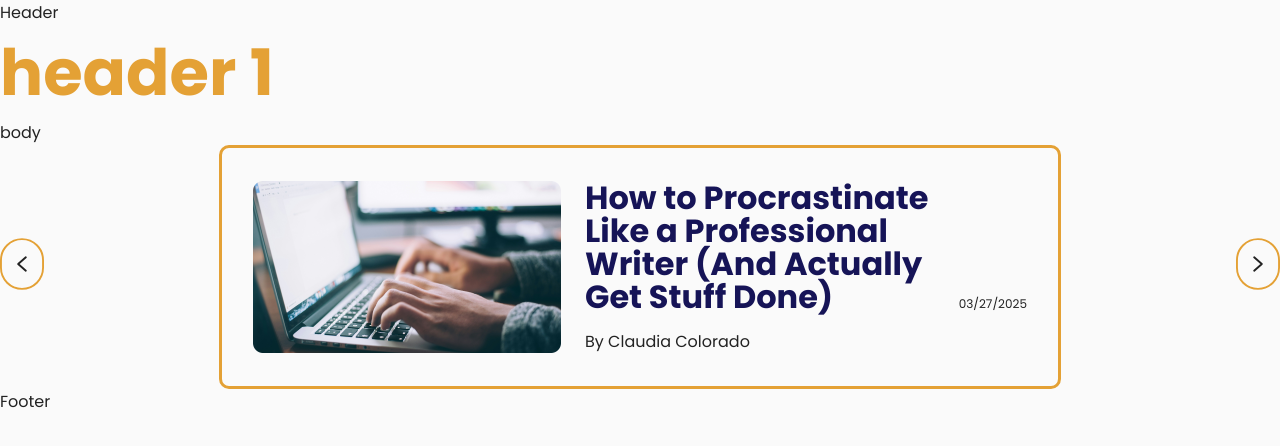
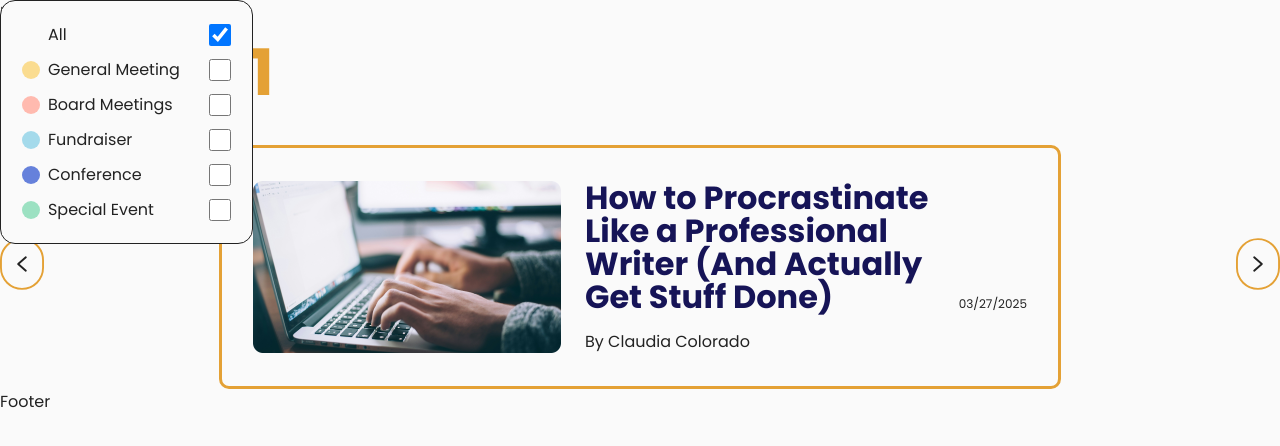
Before and after one commit to include-davis/aggie-fiction, a Next.js app: page / in a window 1280 px wide. Shown: the top 446 px of the page. Built offline with nearby package versions, Linux system fonts and the light colour scheme.

Commit message:
Implemented filter menu logic and changed styling of other components

```diff
--- a/app/(pages)/(home)/page.jsx
+++ b/app/(pages)/(home)/page.jsx
@@ -1,5 +1,6 @@
 import styles from "./page.module.scss";
 import HomeCarousel from "../_components/HomeCarousel/HomeCarousel";
+import FilterMenu from "../_components/FilterMenu/FilterMenu";
 
 export default function Home() {
   return (
@@ -7,6 +8,7 @@ export default function Home() {
       <h1>header 1</h1>
       <p>body</p>
       <HomeCarousel />
+      <FilterMenu />
     </main>
   );
 }
--- a/app/(pages)/_components/CalendarEventCard/CalendarEventCard.jsx
+++ b/app/(pages)/_components/CalendarEventCard/CalendarEventCard.jsx
@@ -13,7 +13,7 @@ export default function CalendarEventCard({event})
             "General Meeting": "#FADC90",
             "Board Meetings": "#FFBAAF",
             "Fundraiser": "#A4DAEB",
-            "Guest Speaker": "#6681DB",
+            "Conference": "#6681DB",
             "Special Event": "#9CE1C2"
         };
         return colorMap[type] || "#EEC358";
@@ -23,8 +23,8 @@ export default function CalendarEventCard({event})
         return null;
 
     return (
-        <div className = {styles.eventCardOverlay} /*onClick = {setIsVisible(false)}*/>
-            <div className = {styles.eventCard} /*onClick = {e => e.stopPropagation()}*/>
+        <div className = {styles.eventCardOverlay} onClick = {() => setIsVisible(false)}>
+            <div className = {styles.eventCard} onClick = {e => e.stopPropagation()}>
                 <div className = {styles.eventType}>
                     <span className = {styles.eventTypeIndicator} style = {{backgroundColor: getEventColor(event.type)}}></span>
                     <span>{event.type}</span>
--- a/app/(pages)/_components/CalendarEventCard/CalendarEventCard.module.scss
+++ b/app/(pages)/_components/CalendarEventCard/CalendarEventCard.module.scss
@@ -5,7 +5,7 @@
     left: 0;
     right: 0;
     bottom: 0;
-    background-color: rgba(0, 0, 0, 0.5);
+    // background-color: rgba(0, 0, 0, 0.5);
     display: flex;
     justify-content: center;
     align-items: center;
@@ -15,8 +15,8 @@
 .eventCard
 {
     background-color: var(--dark-purple);
-    width: 342px;
-    height: 416px;
+    width: 362px;
+    min-height: 223px;
     border-radius: 10px;
     display: flex;
     flex-direction: column;
--- a/app/(pages)/_components/CalendarUpcomingEvent/CalendarUpcomingEvent.jsx
+++ b/app/(pages)/_components/CalendarUpcomingEvent/CalendarUpcomingEvent.jsx
@@ -11,7 +11,7 @@ export default function CalendarUpcomingEvent({event})
             "General Meeting": "#FADC90",
             "Board Meetings": "#FFBAAF",
             "Fundraiser": "#A4DAEB",
-            "Guest Speaker": "#6681DB",
+            "Conference": "#6681DB",
             "Special Event": "#9CE1C2"
         };
         return colorMap[type] || "#EEC358";
--- a/app/(pages)/_components/FilterMenu/FilterMenu.jsx
+++ b/app/(pages)/_components/FilterMenu/FilterMenu.jsx
@@ -1,26 +1,55 @@
+"use client";
 import styles from "./FilterMenu.module.scss";
-// import {useState} from "react";
+import {useState} from "react";
 
 export default function FilterMenu()
 {
-    /*
+    const [isVisible, setIsVisible] = useState(true);
+
     const [filters, setFilters] = useState({
-        all: false,
+        all: true,
         generalMeeting: false,
         boardMeetings: false,
         fundraiser: false,
         conference: false,
-        specialEvent: false
+        specialEvent: false,
     });
 
     const handleCheck = event => {
         const {name, checked} = event.target;
+
+        // If "All" was checked, uncheck everything else
+        if (name == "all" && checked)
+        {
+            setFilters(() => ({
+                all: true,
+                generalMeeting: false,
+                boardMeetings: false,
+                fundraiser: false,
+                conference: false,
+                specialEvent: false,
+            }));
+        }
+        // If anything else is checked, and "All" is also checked, uncheck "All"
+        else if (name != "all" && filters.all)
+        {
+            setFilters((prevFilters) => ({
+                ...prevFilters,
+                all: false,
+                [name]: checked,
+            }));
+        }
+        else
+        {
             setFilters((prevFilters) => ({
                 ...prevFilters,
                 [name]: checked,
             }));
+        }
     };
-    */
+
+    if (!isVisible)
+        return null;
 
     const eventTypes = [
         "All", "General Meeting", "Board Meetings", "Fundraiser", "Conference", "Special Event"
@@ -30,10 +59,19 @@ export default function FilterMenu()
     ];
     const filterTypes = [
         "all", "generalMeeting", "boardMeetings", "fundraiser", "conference", "specialEvent"
-    ]
+    ];
+
+    /* For testing purposes
+    const findBool = b => {
+        if (b)
+            return "True";
+        else
+            return "False"
+    }; */
 
     return (
-        <div className = {styles.menu}>
+        <div className = {styles.filterOverlay} onClick = {() => setIsVisible(false)}>
+            <div className = {styles.menu} onClick = {e => e.stopPropagation()}>
                 {eventTypes.map((type, index) => (
                     <div key = {index} className = {styles.filterType}>
                         <span className = {styles.eventTypeIndicator} style = {{backgroundColor: eventColors[index]}}></span>
@@ -41,14 +79,22 @@ export default function FilterMenu()
                         <input
                             type = "checkbox"
                             className = {styles.checkBox}
-                        /*
                             name = {filterTypes[index]}
                             checked = {filters[filterTypes[index]]}
-                        onChange = {handleChecked}
-                        */
+                            onChange = {handleCheck}
                         />
                     </div>
                 ))}
+
+                {/* For testing purposes
+                <p>All: {findBool(filters.all)}</p>
+                <p>General Meeting: {findBool(filters.generalMeeting)}</p>
+                <p>Board Meetings: {findBool(filters.boardMeetings)}</p>
+                <p>Fundraiser: {findBool(filters.fundraiser)}</p>
+                <p>Conference: {findBool(filters.conference)}</p>
+                <p>Special Event: {findBool(filters.specialEvent)}</p>
+                */}
+            </div>
         </div>
     );
 }
--- a/app/(pages)/_components/FilterMenu/FilterMenu.module.scss
+++ b/app/(pages)/_components/FilterMenu/FilterMenu.module.scss
@@ -1,3 +1,13 @@
+.filterOverlay
+{
+    position: fixed;
+    top: 0;
+    left: 0;
+    right: 0;
+    bottom: 0;
+    z-index: 100;
+}
+
 .menu
 {
     background-color: var(--white);
```
Lines whose indentation alone changed are shown as unchanged.
